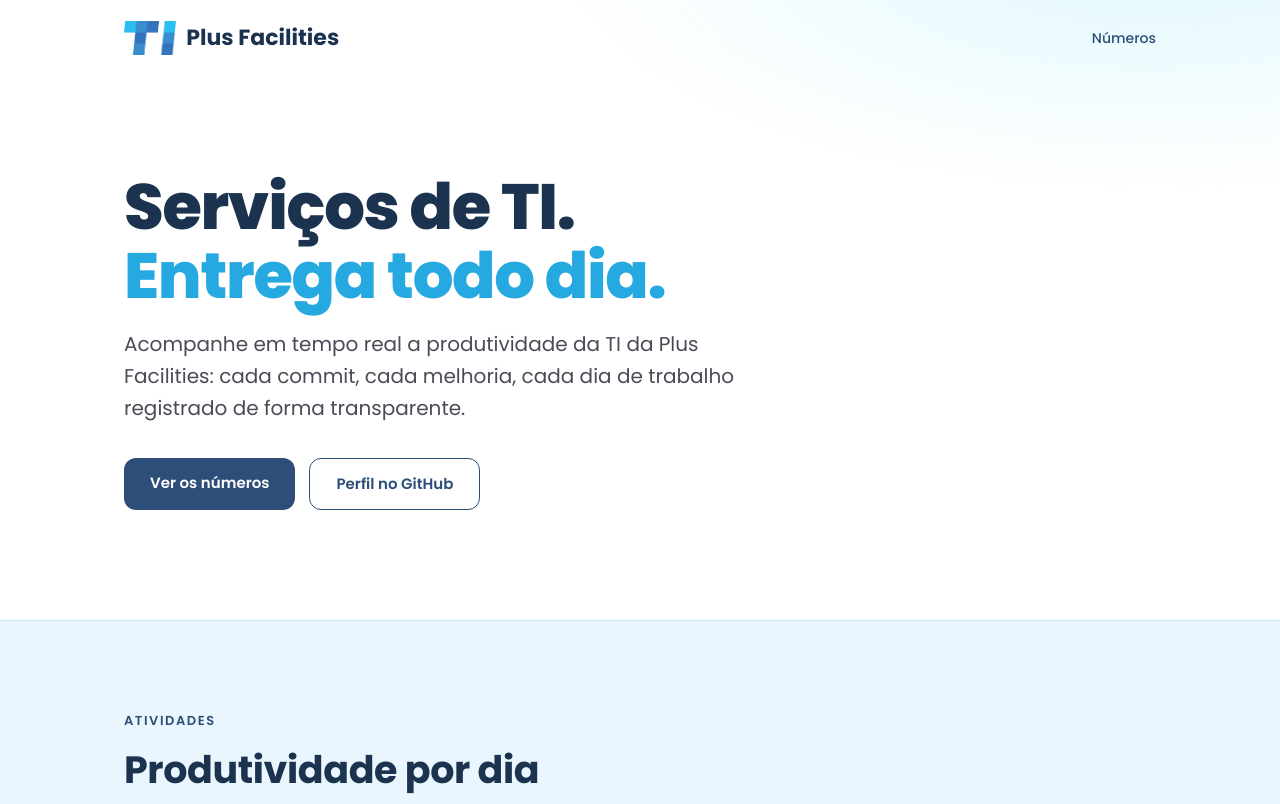
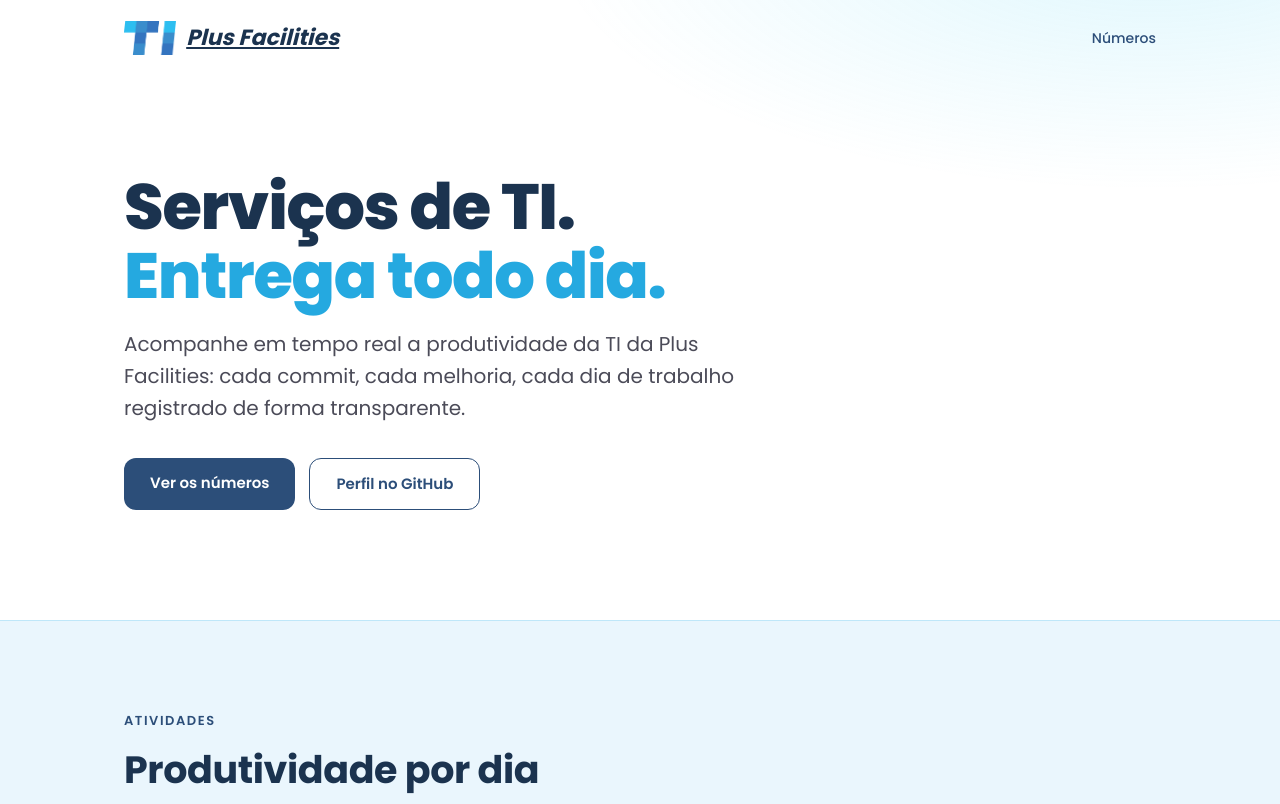
Before and after one commit to ti-plus/PlusFacilities, a plain HTML site: page index.html in a window 1280 px wide. Shown: the top 804 px of the page. Drawn offline with Linux system fonts and the light colour scheme; no server answers.

Commit message:
Update brand link to include underlined text

```diff
--- a/index.html
+++ b/index.html
@@ -85,7 +85,7 @@
 
 <nav>
   <div class="wrap">
-    <a class="brand" href="#"><img src="logo.png" alt="TI"> Plus Facilities</a>
+    <a class="brand" href="#"><img src="logo.png" alt="TI"><i><u> Plus Facilities</u></i></a>
     <a class="link" href="#numeros">Números</a>
   </div>
 </nav>
```
